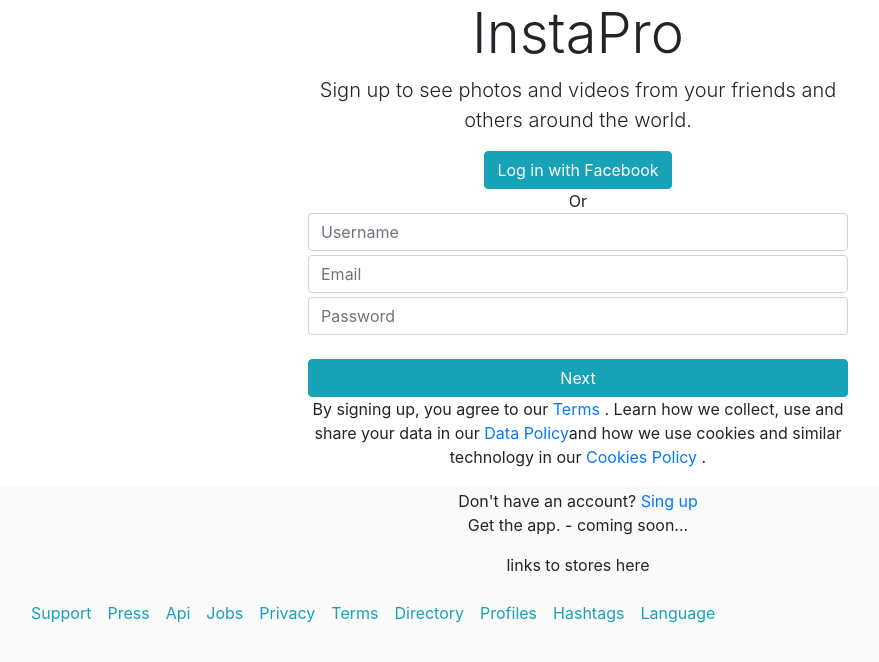
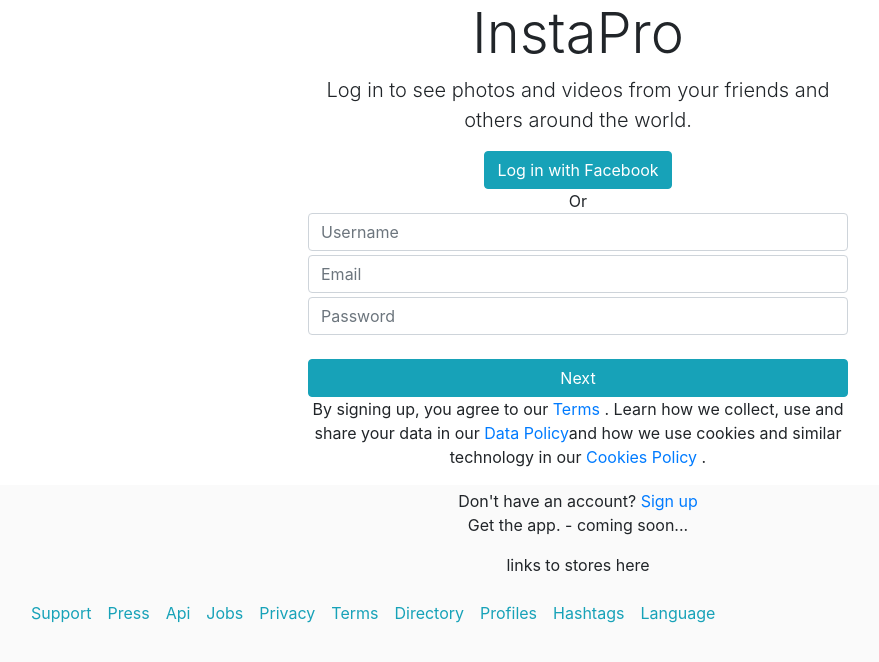
Before and after one commit to a-hungry-dev/instapro, a React (Create React App) app in the folder front-end/: page /login in a window 1280 px wide. Shown: the top 662 px of the page, without its empty margins (62-941 px from the left). Built offline with nearby package versions, Linux system fonts and the light colour scheme.

Commit message:
redirect if authenticated

```diff
--- a/front-end/src/components/auth/Login.js
+++ b/front-end/src/components/auth/Login.js
@@ -2,7 +2,7 @@
 import React, { Component } from "react";
 import PropTypes from "prop-types";
 import { connect } from "react-redux";
-import { withRouter } from "react-router-dom";
+// import { withRouter } from "react-router-dom";
 
 //actions
 import { loginUser } from "../../actions/AuthActions";
@@ -14,11 +14,9 @@ class Login extends Component {
   constructor() {
     super();
     this.state = {
-      name: "",
       username: "",
       email: "",
       password: "",
-      password_confirm: "",
       errors: {}
     };
 
@@ -29,12 +27,17 @@ class Login extends Component {
 
   componentDidMount() {
     if (this.props.auth.isAuthenticated) {
-      this.props.history.push("/feed");
+      this.props.history.push("/dashboard");
+    } else {
+      console.log("not authorized");
     }
   }
-  //bring in auth
-  //WARNING! To be deprecated in React v17. Use new lifecycle static getDerivedStateFromProps instead.
+
   componentWillReceiveProps(nextProps) {
+    if (nextProps.auth.isAuthenticated) {
+      this.props.history.push("/dashboard");
+    }
+
     if (nextProps.errors) {
       this.setState({ errors: nextProps.errors });
     }
@@ -45,7 +48,7 @@ class Login extends Component {
   }
 
   onFacebookLogin(e) {
-    console.log("signing up with facebook");
+    console.log("logging up with facebook");
     //implement facebook sign up
   }
 
@@ -54,14 +57,12 @@ class Login extends Component {
     e.preventDefault();
 
     const newUser = {
-      name: this.state.name,
       email: this.state.email,
       username: this.state.username,
-      password: this.state.password,
-      password_confirm: this.state.password_confirm
+      password: this.state.password
     };
 
-    console.log(`signing up user with ${newUser}`);
+    console.log(`logging in user with ${newUser}`);
     //create actions and reducers, bring in redux
     this.props.loginUser(newUser, this.props.history);
   }
@@ -70,14 +71,14 @@ class Login extends Component {
     const { errors } = this.state;
     return (
       <React.Fragment>
-        <div className="register bg-white">
+        <div className="login bg-white">
           <div className="container">
             <div className="row justify-content-center">
               <div className="col-md-6">
                 {/* <img src="logo" alt="logo" /> */}
                 <h1 className="display-4 text-center">InstaPro</h1>
                 <p className="lead text-center">
-                  Sign up to see photos and videos from your friends and others
+                  Log in to see photos and videos from your friends and others
                   around the world.
                 </p>
                 <button
@@ -140,10 +141,10 @@ class Login extends Component {
             </div>
           </div>
         </div>
-        <div className="register mt-1">
+        <div className="login mt-1">
           Don't have an account?{" "}
-          <a href="/login" title="Login">
-            Sing up
+          <a href="/" title="Sign up">
+            Sign up
           </a>
         </div>
         <div>
@@ -162,8 +163,11 @@ Login.propTypes = {
 };
 
 const mapStateToProps = state => ({ auth: state.auth, errors: state.errors });
+const mapDispatchToProps = {
+  loginUser
+};
 
 export default connect(
   mapStateToProps,
-  { loginUser }
-)(withRouter(Login));
+  mapDispatchToProps
+)(Login);
```
Also changed, not shown: front-end/src/App.js (+9 -0 lines).
